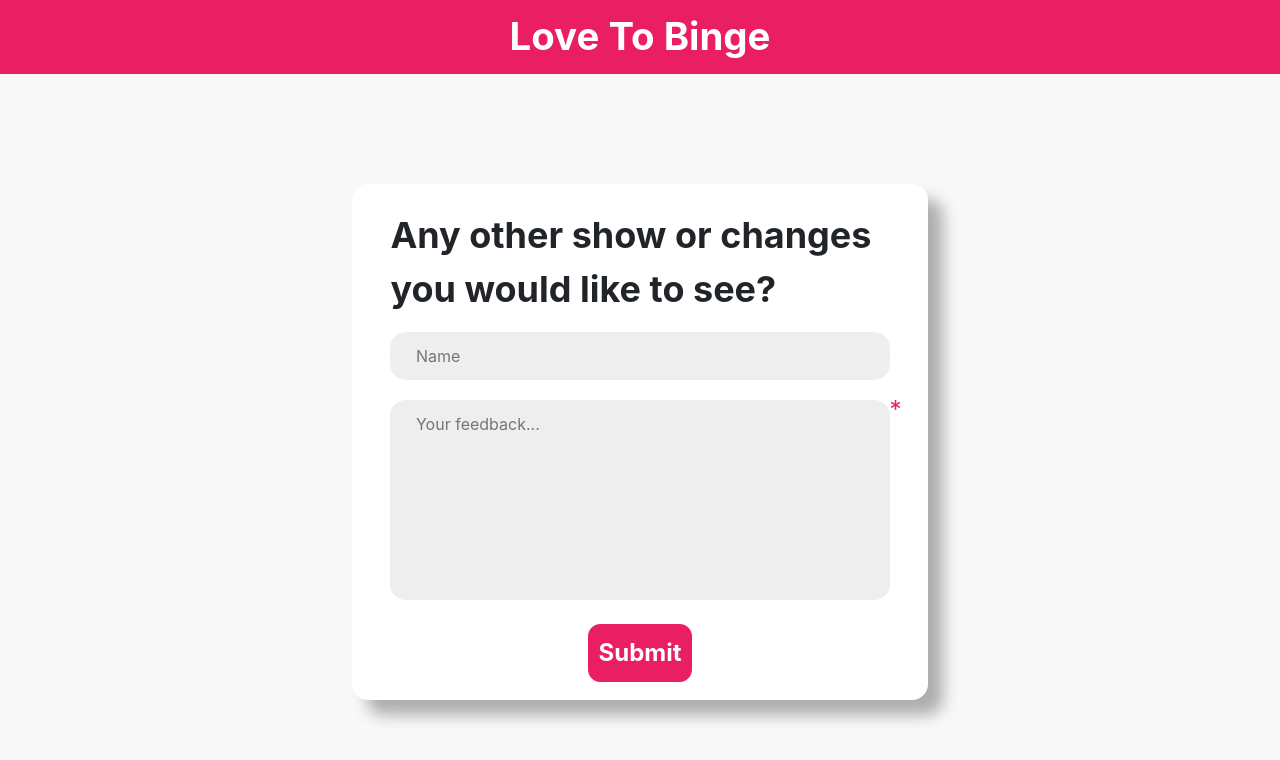
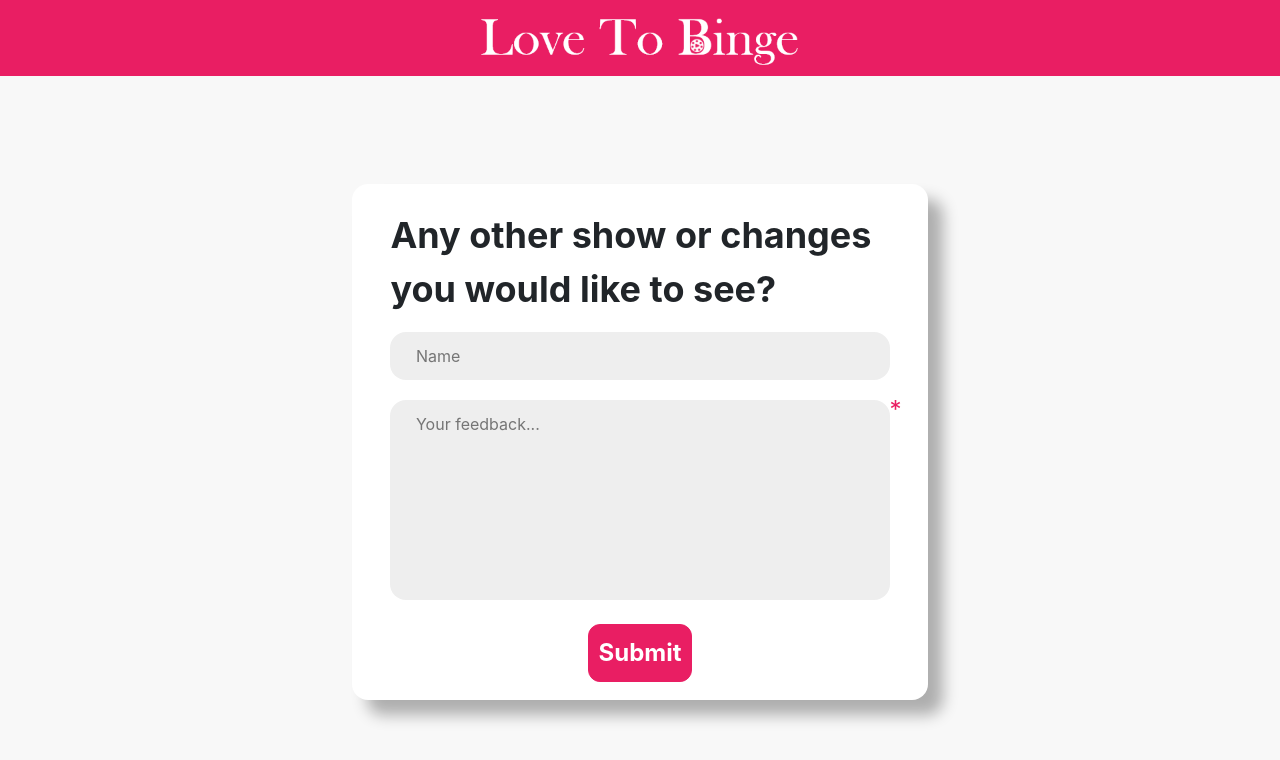
Before and after one commit to ArushKapoor/LoveToBinge, a React (Create React App) app: page /feedback in a window 1280 px wide. Shown: the top 760 px of the page. Built offline with nearby package versions, Linux system fonts and the light colour scheme; no server answers; the database is empty.

Commit message:
added title and logo

```diff
--- a/public/index.html
+++ b/public/index.html
@@ -2,14 +2,14 @@
 <html lang="en">
   <head>
     <meta charset="utf-8" />
-    <link rel="icon" href="%PUBLIC_URL%/favicon.ico" />
+    <link rel="icon" href="logo.png" />
     <meta name="viewport" content="width=device-width, initial-scale=1" />
     <meta name="theme-color" content="#000000" />
     <meta
       name="description"
       content="Web site created using create-react-app"
     />
-    <link rel="apple-touch-icon" href="%PUBLIC_URL%/logo192.png" />
+    <link rel="apple-touch-icon" href="logo.png" />
     <!--
       manifest.json provides metadata used when your web app is installed on a
       user's mobile device or desktop. See https://developers.google.com/web/fundamentals/web-app-manifest/
--- a/src/Header.css
+++ b/src/Header.css
@@ -4,6 +4,11 @@
   justify-content: center;
   padding-top: 1vh;
   padding-bottom: 1vh;
+}
+
+.header__title {
+  width: 25vw;
+  object-fit: contain;
 }
 
 .header__link:hover {
--- a/src/Header.js
+++ b/src/Header.js
@@ -1,13 +1,15 @@
 import React from "react";
 import "./Header.css";
 import { Link } from "react-router-dom";
+import title from "./images/title.png";
 
 function Header() {
   return (
     // Creating the navbar or the header of website
     <nav className="header">
       <Link className="header__link" to="/">
-        <p className="header__name">Love To Binge</p>
+        {/* <p className="header__name">Love To Binge</p> */}
+        <img className="header__title" src={title} alt="Title" />
       </Link>
     </nav>
   );
```
Also changed, not shown: public/logo.png (added), src/images/title.png (added).
